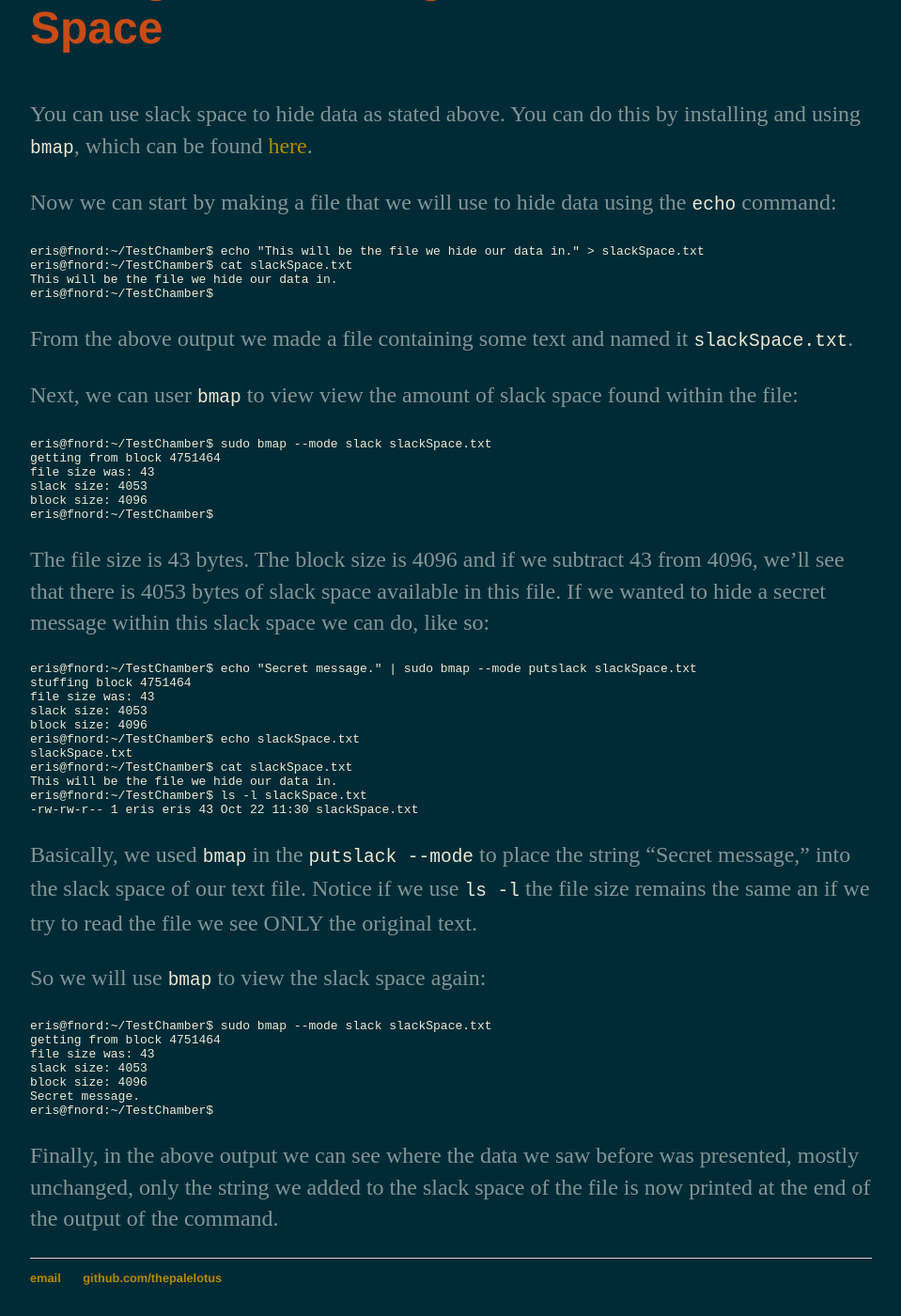
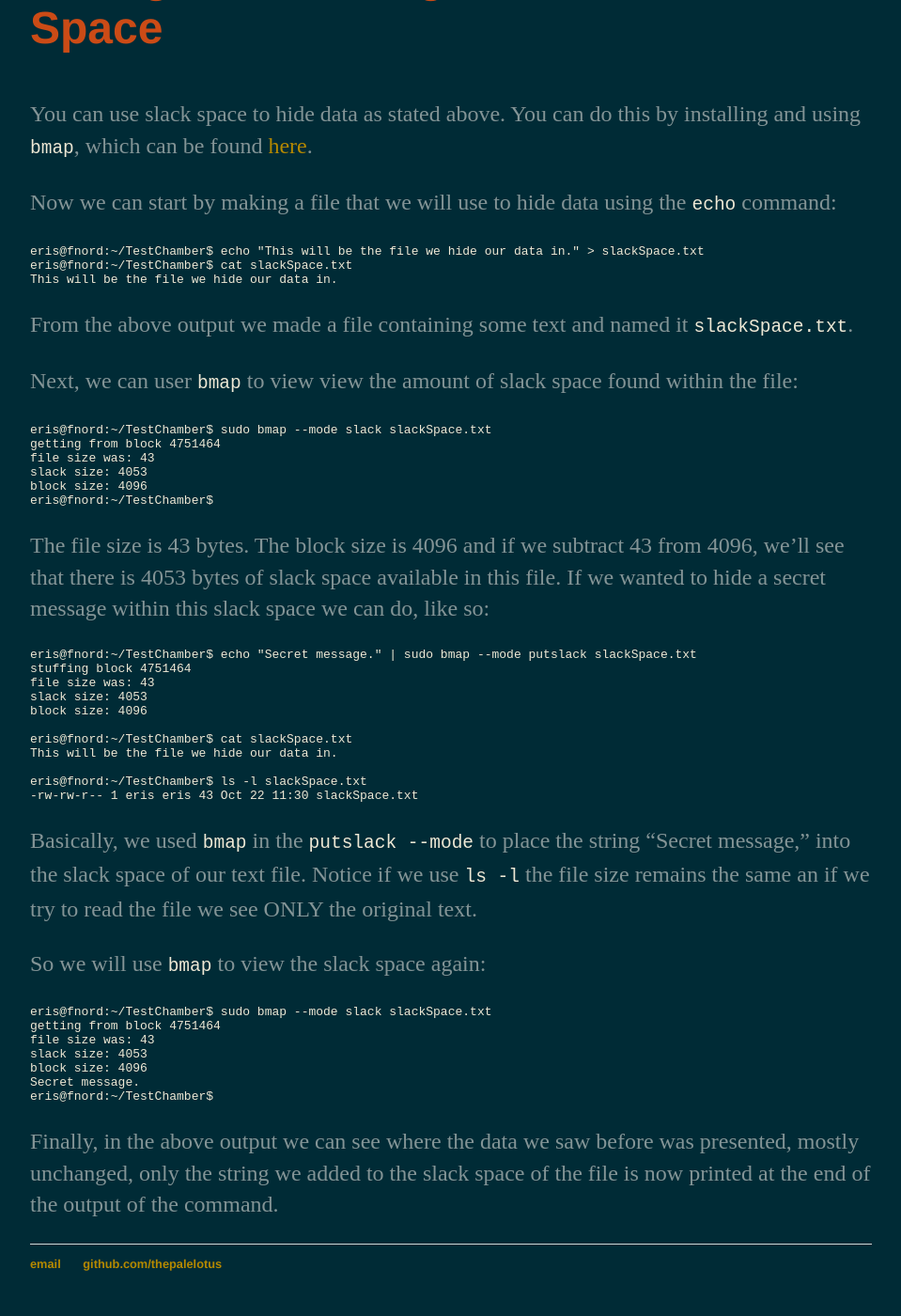
Before and after one commit to thepalelotus/thedreamless.github.io, a Jekyll site: the page built from _posts/2020-12-18-slack-space.md, in a window 1280 px wide and 1400 px high, scrolled down 821 px. Shown: the whole window at 94% size, without its empty margins (160-1119 px from the left). Built offline with Jekyll 4.4.1, drawn with Linux system fonts in a browser that asks for light colours; our own code applies the rules of GitHub Pages for plain Markdown files.

Commit message:
Update 2020-12-18-slack-space.md

````diff
--- a/_posts/2020-12-18-slack-space.md
+++ b/_posts/2020-12-18-slack-space.md
@@ -16,7 +16,6 @@ Now we can start by making a file that we will use to hide data using the `echo`
 eris@fnord:~/TestChamber$ echo "This will be the file we hide our data in." > slackSpace.txt
 eris@fnord:~/TestChamber$ cat slackSpace.txt
 This will be the file we hide our data in.
-eris@fnord:~/TestChamber$
 ```
 
 From the above output we made a file containing some text and named it `slackSpace.txt`.
@@ -40,10 +39,10 @@ stuffing block 4751464
 file size was: 43
 slack size: 4053
 block size: 4096
-eris@fnord:~/TestChamber$ echo slackSpace.txt
-slackSpace.txt
+
 eris@fnord:~/TestChamber$ cat slackSpace.txt
 This will be the file we hide our data in.
+
 eris@fnord:~/TestChamber$ ls -l slackSpace.txt
 -rw-rw-r-- 1 eris eris 43 Oct 22 11:30 slackSpace.txt
 ```
````
